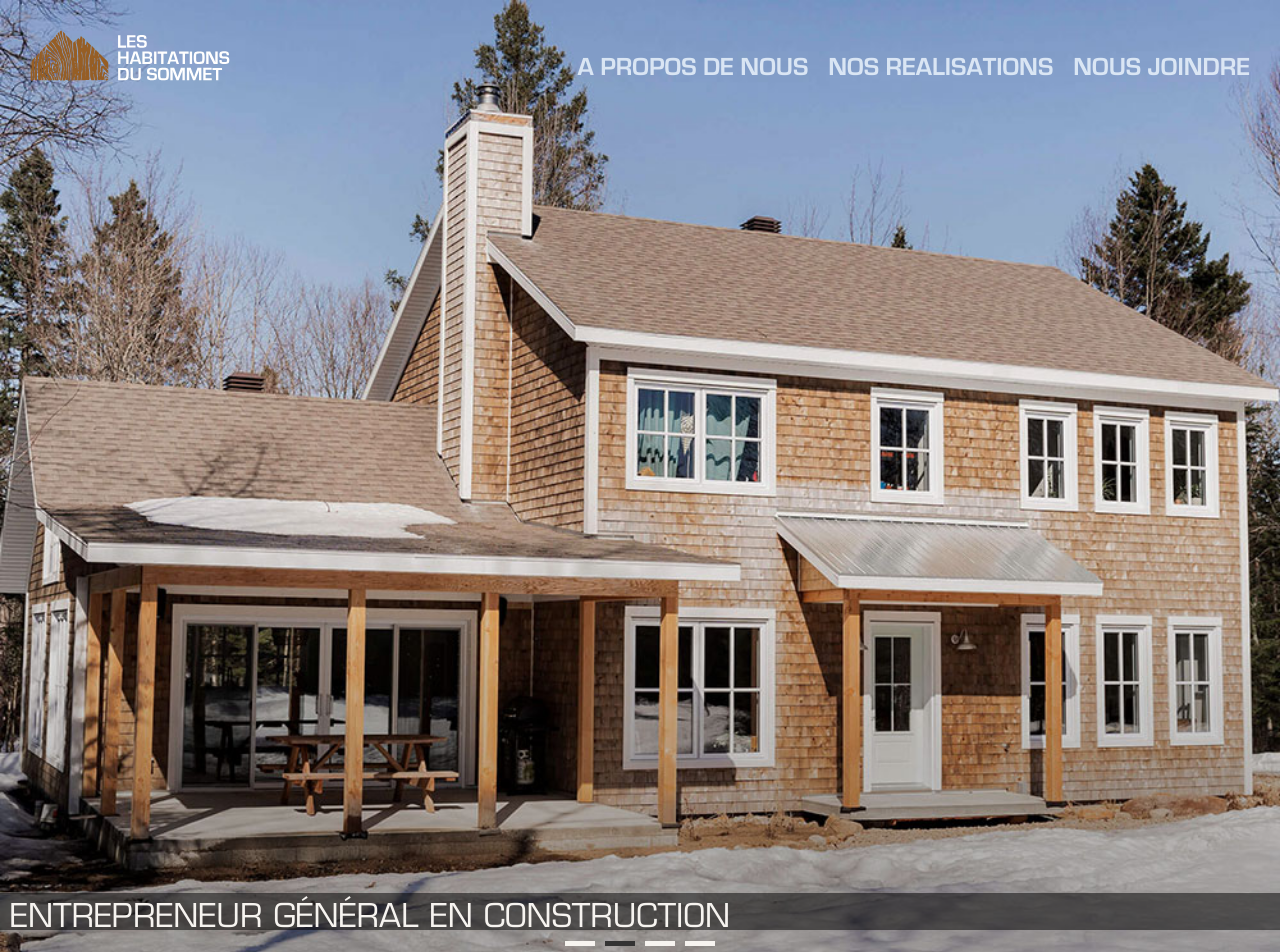
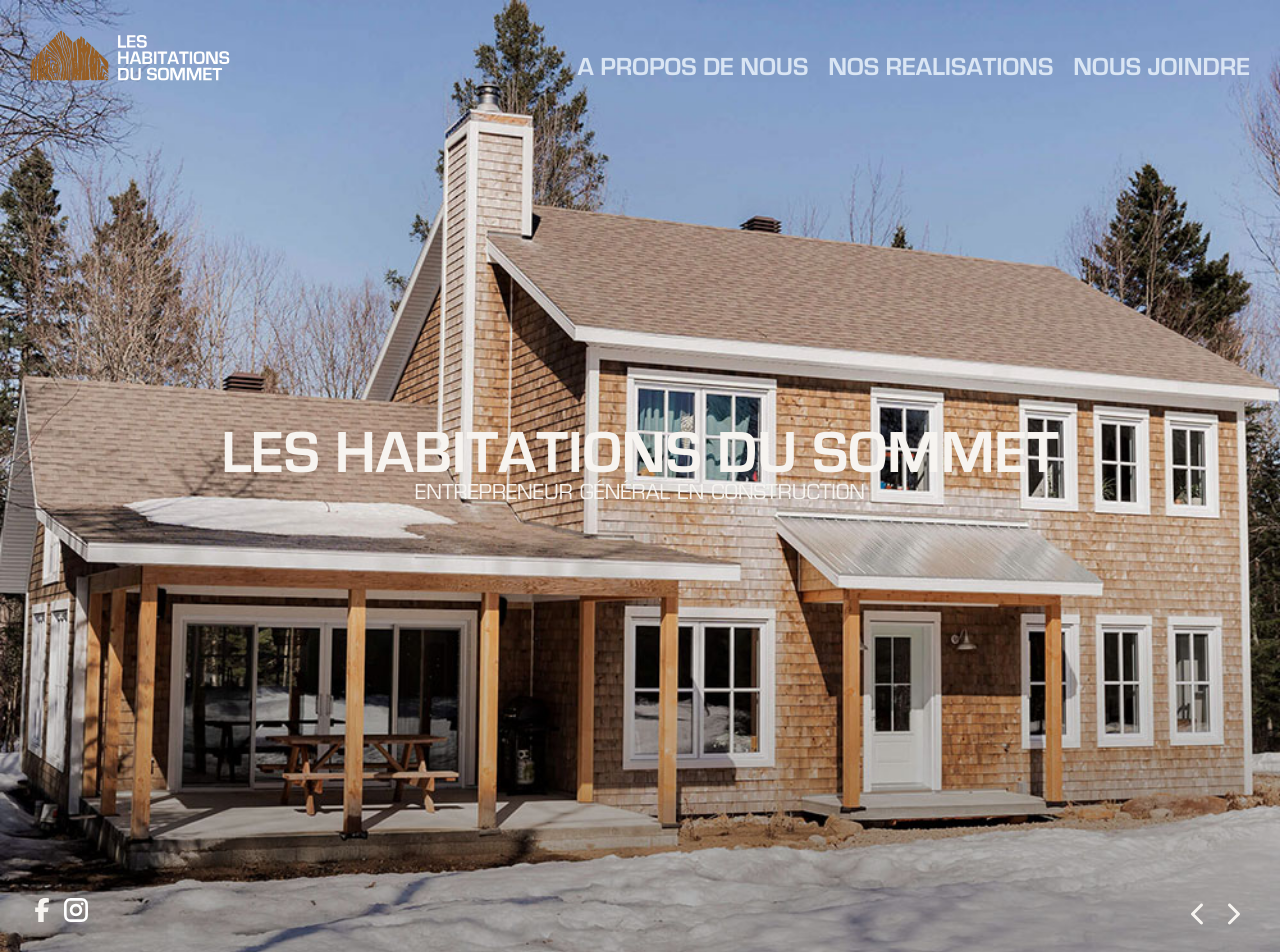
Before and after one commit to AudreyNoelBreton/ConstructionDesSommets, a React (Create React App) app: page / in a window 1280 px wide. Shown: the top 952 px of the page. Built offline with nearby package versions, Linux system fonts and the light colour scheme.

Commit message:
Carousel Top done

```diff
--- a/src/components/Carousel/carousel.jsx
+++ b/src/components/Carousel/carousel.jsx
@@ -1,13 +1,23 @@
 import React, { useState, useEffect } from "react";
-
+import { useMediaQuery } from "react-responsive";
+import { IoIosArrowBack, IoIosArrowForward } from "react-icons/io";
+import { FaFacebookF } from "react-icons/fa6";
+import { GrInstagram } from "react-icons/gr";
 import "./carousel.scss";
 
 const Carousel = ({ images }) => {
   const [activeIndex, setActiveIndex] = useState(0);
   const [isAnimating, setIsAnimating] = useState(false);
   const goToSlide = (index) => {
+    if (index < 0) {
+      setActiveIndex(images.length - 1);
+    } else if (index >= images.length) {
+      setActiveIndex(0);
+    } else {
       setActiveIndex(index);
+    }
   };
+  const isMobile = useMediaQuery({ maxWidth: 575 });
 
   useEffect(() => {
     const interval = setInterval(() => {
@@ -26,9 +36,20 @@
 
   return (
     <div className="carousel">
+      {!isMobile && (
+        <div className="carousel__content">
+          <div className="carousel__title">Les habitations du sommet</div>
           <div className="carousel__text-overlay">
             ENTREPRENEUR GÉNÉRAL EN CONSTRUCTION
           </div>
+        </div>
+      )}
+
+      {isMobile && (
+        <div className="carousel__text-overlay">
+          ENTREPRENEUR GÉNÉRAL EN CONSTRUCTION
+        </div>
+      )}
       <div
         className={`carousel__container ${isAnimating ? "animating" : ""}`}
         style={{ transform: `translateX(-${activeIndex * 100}%)` }}
@@ -39,15 +60,46 @@
           </div>
         ))}
       </div>
+
+      {isMobile && (
         <div className="carousel__dots">
           {images.map((_, index) => (
             <span
               key={index}
-            className={`carousel__dot ${index === activeIndex ? "active" : ""}`}
+              className={`carousel__dot ${
+                index === activeIndex ? "active" : ""
+              }`}
               onClick={() => goToSlide(index)}
             ></span>
           ))}
         </div>
+      )}
+
+      {!isMobile && (
+        <div className="carousel__bottom">
+          <div className="carousel__socials">
+            <a
+              href="https://www.facebook.com/votrepage"
+              target="_blank"
+              rel="noopener noreferrer"
+            >
+              <FaFacebookF />
+            </a>
+            <a
+              href="https://www.instagram.com/votrepage"
+              className="footer__social"
+              target="_blank"
+              rel="noopener noreferrer"
+            >
+              <GrInstagram />
+            </a>
+          </div>
+          <div className="carousel__arrows">
+            <IoIosArrowBack onClick={() => goToSlide(activeIndex - 1)} />
+            <IoIosArrowForward onClick={() => goToSlide(activeIndex + 1)} />
+          </div>
+        </div>
+      )}
     </div>
   );
 };
--- a/src/components/Carousel/carousel.scss
+++ b/src/components/Carousel/carousel.scss
@@ -1,6 +1,4 @@
 .carousel {
-  width: 100%;
-  height: 100%;
   display: flex;
   position: relative;
   overflow: hidden;
@@ -8,8 +6,6 @@
   &__container {
     position: relative;
     display: flex;
-    height: 100%;
-    width: 100%;
 
     transition: transform 0.5s ease-in-out;
     &.animating {
@@ -27,7 +23,6 @@
     bottom: 30px;
     left: 50%;
     transform: translateX(-50%);
-    background: rgba(0, 0, 0, 0.5);
     padding: 10px;
     font-size: 32px;
 
@@ -70,8 +65,79 @@
     }
   }
 
+  &__bottom {
+    display: flex;
+    justify-content: space-between;
+    width: 100%;
+    padding: 0 30px;
+    position: absolute;
+    bottom: 30px;
+    color: #f7f4f0;
+    z-index: 10;
+    box-sizing: border-box;
+  }
+
+  &__arrows {
+    z-index: 2000;
+    display: flex;
+    justify-content: space-between;
+    width: auto;
+    gap: 5px;
+    svg {
+      cursor: pointer;
+      font-size: 2rem;
+      color: #f7f4f0;
+    }
+  }
+
+  &__socials {
+    z-index: 2000;
+    display: flex;
+    justify-content: space-between;
+    width: auto;
+    gap: 10px;
+    svg {
+      cursor: pointer;
+      font-size: 1.5rem;
+      color: #f7f4f0;
+    }
+  }
+
   ::-webkit-scrollbar {
     height: 0;
     width: 0;
   }
 }
+
+@media (min-width: 576px) {
+  .carousel {
+    &__content {
+      justify-content: space-between;
+      display: flex;
+      flex-direction: column;
+      text-align: center;
+      width: 100%;
+
+      position: absolute;
+
+      top: 40%;
+      left: 50%;
+      transform: translateX(-50%);
+      padding: 40px;
+      gap: 20px;
+      z-index: 10;
+    }
+    &__title {
+      font-family: Eurostile bold;
+      text-transform: uppercase;
+      font-size: 60px;
+
+      color: #f7f4f0;
+    }
+    &__text-overlay {
+      justify-content: center;
+      font-size: 20px;
+      position: relative;
+    }
+  }
+}
```
Lines whose indentation alone changed are shown as unchanged.
